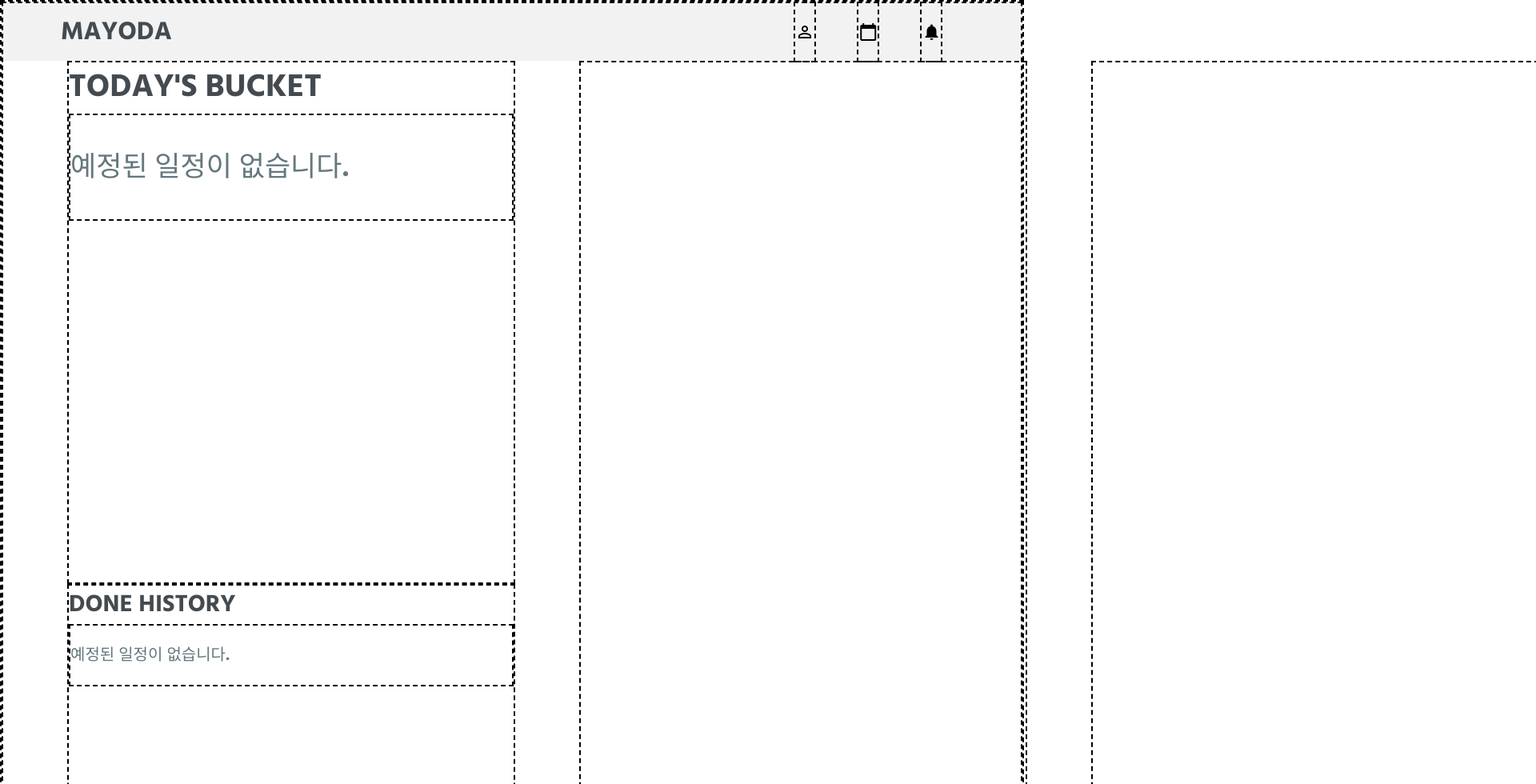
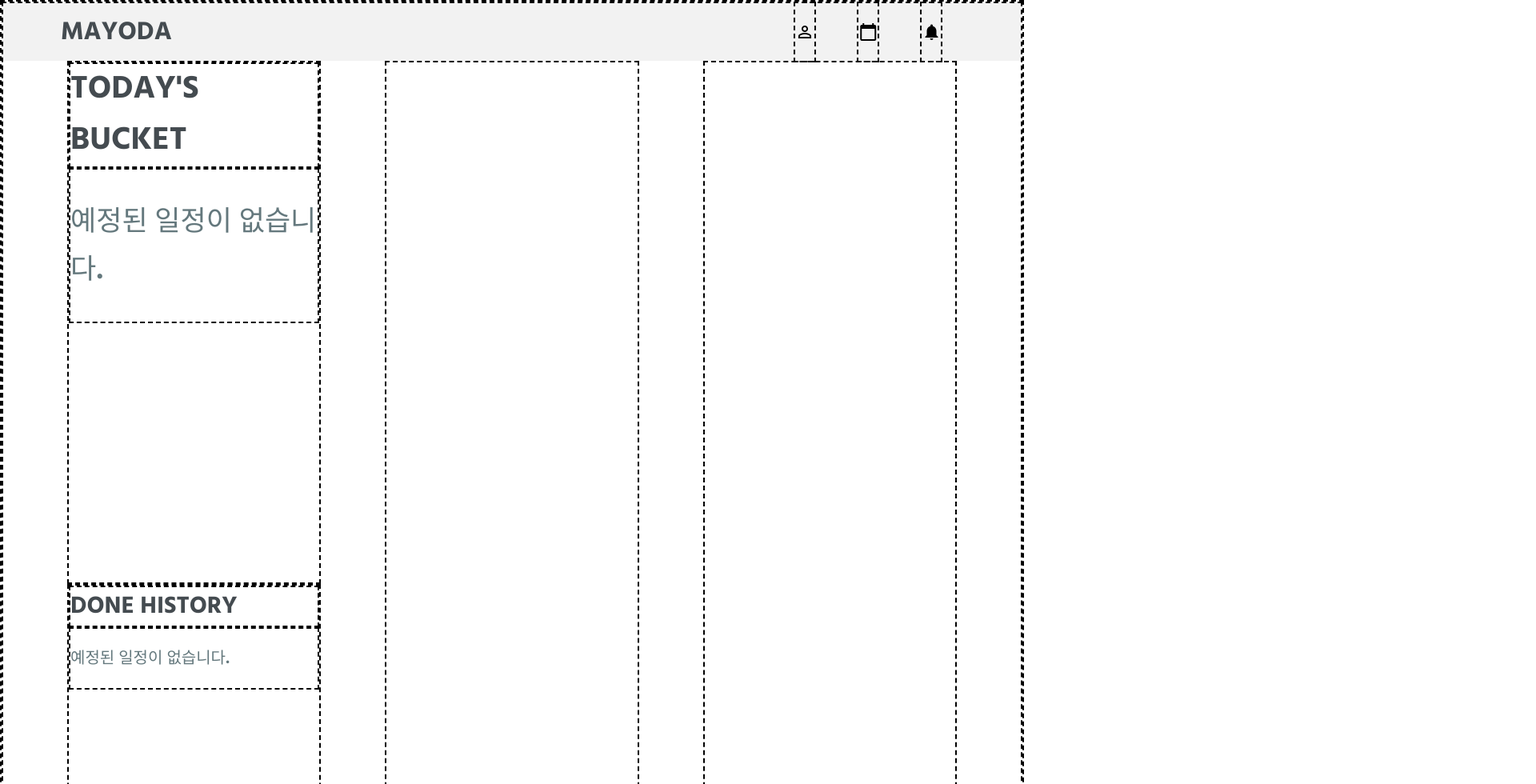
Before and after one commit to FX-KNUT/fd_Mayoda, a React (Create React App) app in the folder frontend/: page / in a window 1280 px wide. Shown: the top 980 px of the page at 80% size, 1920 px wide, since content can reach past the window. Built offline with nearby package versions, Linux system fonts and the light colour scheme.

Commit message:
main commit

```diff
--- a/frontend/src/components/main/main.css
+++ b/frontend/src/components/main/main.css
@@ -1,6 +1,3 @@
-@import url('https://fonts.googleapis.com/css2?family=Hind:wght@700&display=swap');
-@import url('https://fonts.googleapis.com/css2?family=Do+Hyeon&family=Hind:wght@700&display=swap');
-
 div {
   border: dashed 2px black;
 }
@@ -10,40 +7,46 @@ div {
 
 main {
   display: grid;
-  grid-template-columns: repeat(3, 560px);
+  grid-template-columns: repeat(3, 1fr);
   grid-column-gap: 80px;
 }
 .today {
-    height : 650px;
-    text-align : left;
+  height: 650px;
+  text-align: left;
+
+  display: flex;
+  flex-direction: column;
 }
 .today_style {
-  font-size : 35px;
-  color : hsl(192,11%,44%);
-  text-align : left;
+  font-size: 35px;
+  color: hsl(192, 11%, 44%);
+  text-align: left;
 
-  display : flex;
-  flex-direction : column;
+  display: flex;
+  flex-direction: column;
 }
-.today span {
-  font-size : 40px;
-  color : hsl(205,8%,29%);
+.today div span {
+  font-size: 40px;
+  color: hsl(205, 8%, 29%);
 }
 .done {
-    height : 350px;
-    text-align : left;
+  height: 350px;
+  text-align: left;
+
+  display: flex;
+  flex-direction: column;
 }
 .done_style {
-  font-size : 20px;
-  color : hsl(192,11%,44%);
-  text-align : left;
+  font-size: 20px;
+  color: hsl(192, 11%, 44%);
+  text-align: left;
 
-  display : flex;
-  flex-direction : column;
+  display: flex;
+  flex-direction: column;
 }
-.done span{
-    font-size : 30px;
-    color : hsl(205,8%,29%);
+.done span {
+  font-size: 30px;
+  color: hsl(205, 8%, 29%);
 }
 .size {
   grid-row: span 2;
--- a/frontend/src/components/main/main.jsx
+++ b/frontend/src/components/main/main.jsx
@@ -4,18 +4,22 @@ import "./main.css";
 const Main = () => {
   return (
     <main class="padding">
-      <div class='today'>
+      <div class="today">
+        <div>
           <span>TODAY'S BUCKET</span>
-          <div class='today_style'>
-              <p>예정된 일정이 없습니다.</p>
-          </div>
+        </div>
+        <div class="today_style">
+          <p>예정된 일정이 없습니다.</p>
+        </div>
       </div>
       <div class="size"></div>
       <div class="size"></div>
       <div class="done">
-        <span>DONE HISTORY</span>
-        <div class='done_style'>
-            <p>예정된 일정이 없습니다.</p>
+        <div>
+          <span>DONE HISTORY</span>
+        </div>
+        <div class="done_style">
+          <p>예정된 일정이 없습니다.</p>
         </div>
       </div>
     </main>
--- a/frontend/src/index.css
+++ b/frontend/src/index.css
@@ -1,14 +1,16 @@
+@import url('https://fonts.googleapis.com/css2?family=Hind:wght@700&display=swap');
+@import url('https://fonts.googleapis.com/css2?family=Do+Hyeon&family=Hind:wght@700&display=swap');
+
 body {
   margin: 0;
   font-family: -apple-system, BlinkMacSystemFont, 'Segoe UI', 'Roboto', 'Oxygen',
     'Ubuntu', 'Cantarell', 'Fira Sans', 'Droid Sans', 'Helvetica Neue',
     sans-serif;
+  font-family: 'Hind';
   -webkit-font-smoothing: antialiased;
   -moz-osx-font-smoothing: grayscale;
 }
-body {
-  font-family: 'Hind';
-}
+
 code {
   font-family: source-code-pro, Menlo, Monaco, Consolas, 'Courier New',
     monospace;
```
